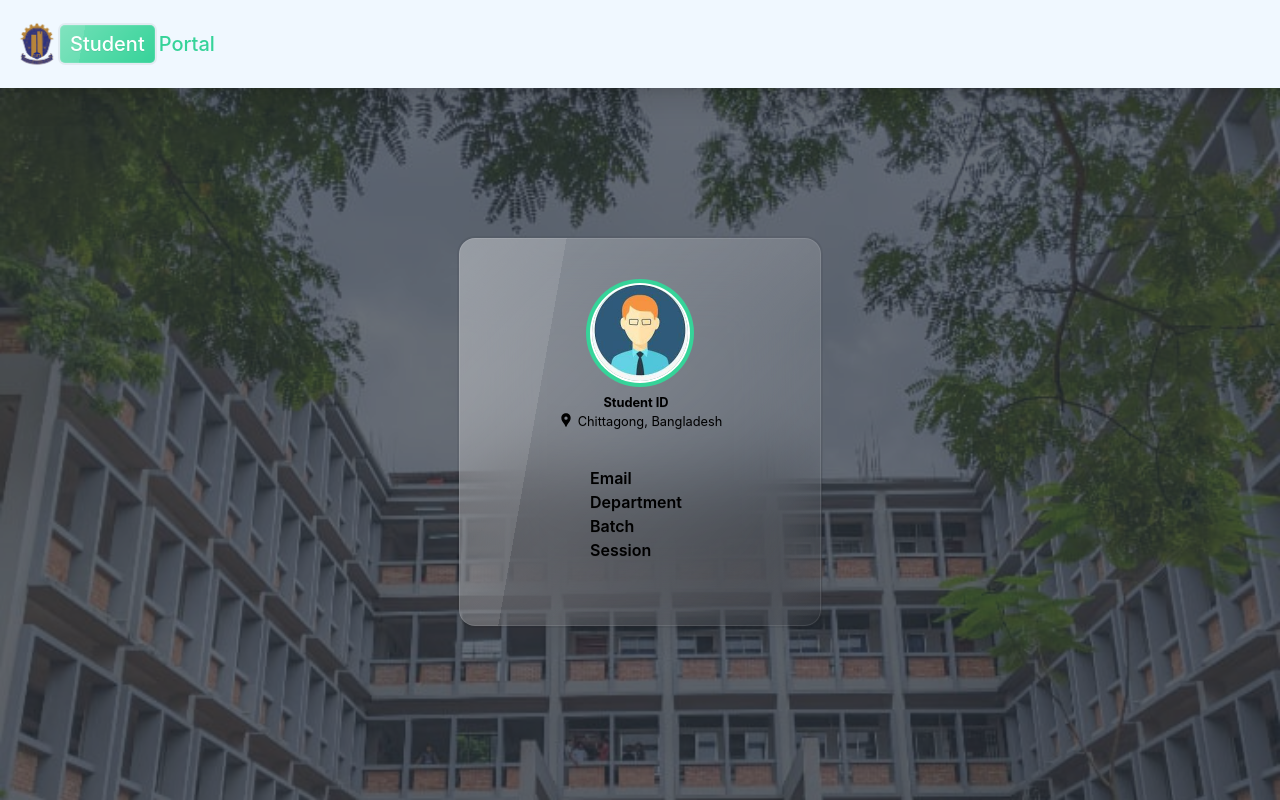
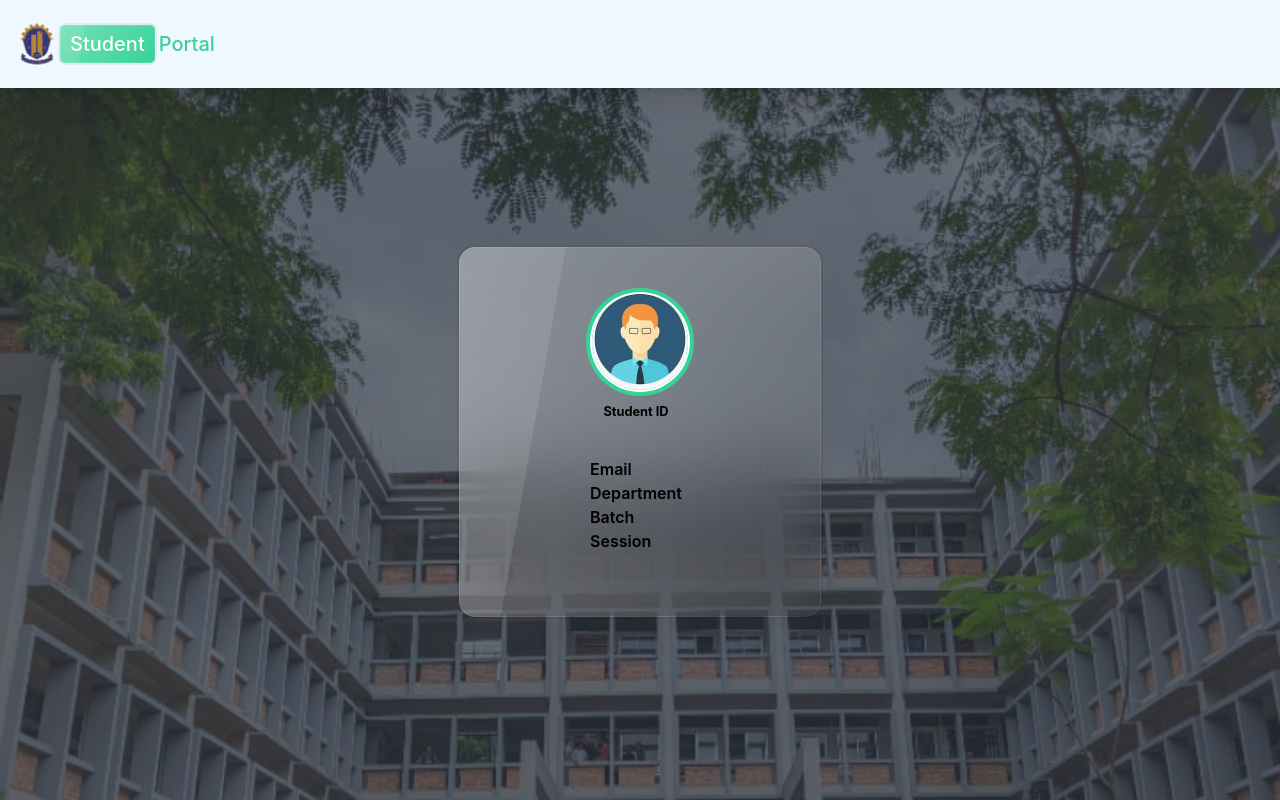
Before and after one commit to kawsar-pie/cuet-ct-result-system-student-portal, a React (Vite) app: page /user-profile in a window 1280 px wide. Built offline with nearby package versions, Linux system fonts and the light colour scheme.

Commit message:
address field removed

```diff
--- a/src/components/UserProfile/UserProfile.jsx
+++ b/src/components/UserProfile/UserProfile.jsx
@@ -33,10 +33,7 @@ const UserProfile = () => {
                     <small className="font-bold text-muted">Student ID </small>
                     <small className="">{user?.studentId}</small>
                   </div>
-                  <div className="flex gap-1 justify-center text-muted">
-                    <MdLocationPin></MdLocationPin>
-                    <small>Chittagong, Bangladesh</small>
-                  </div>
+
                 </div>
               </div>
               <div className="flex mt-[1%] w-full  lg:flex-col">
```
